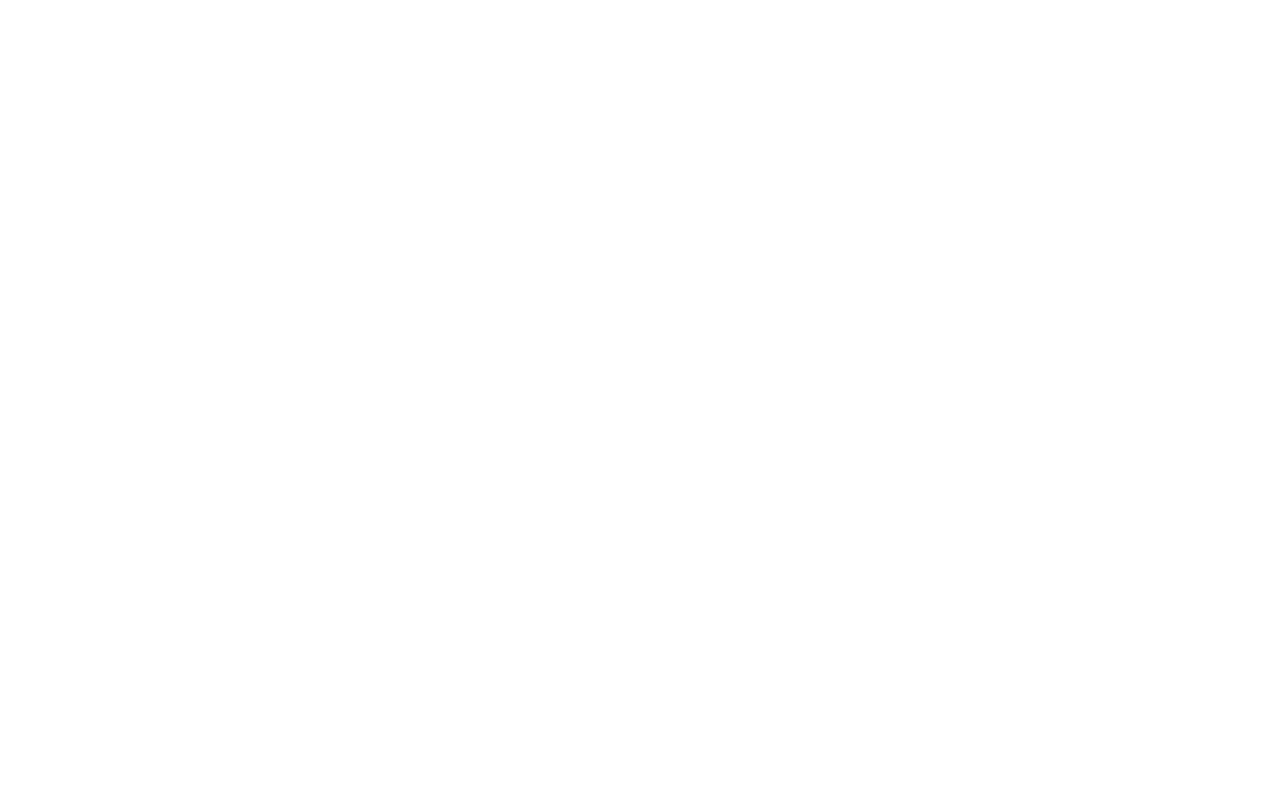
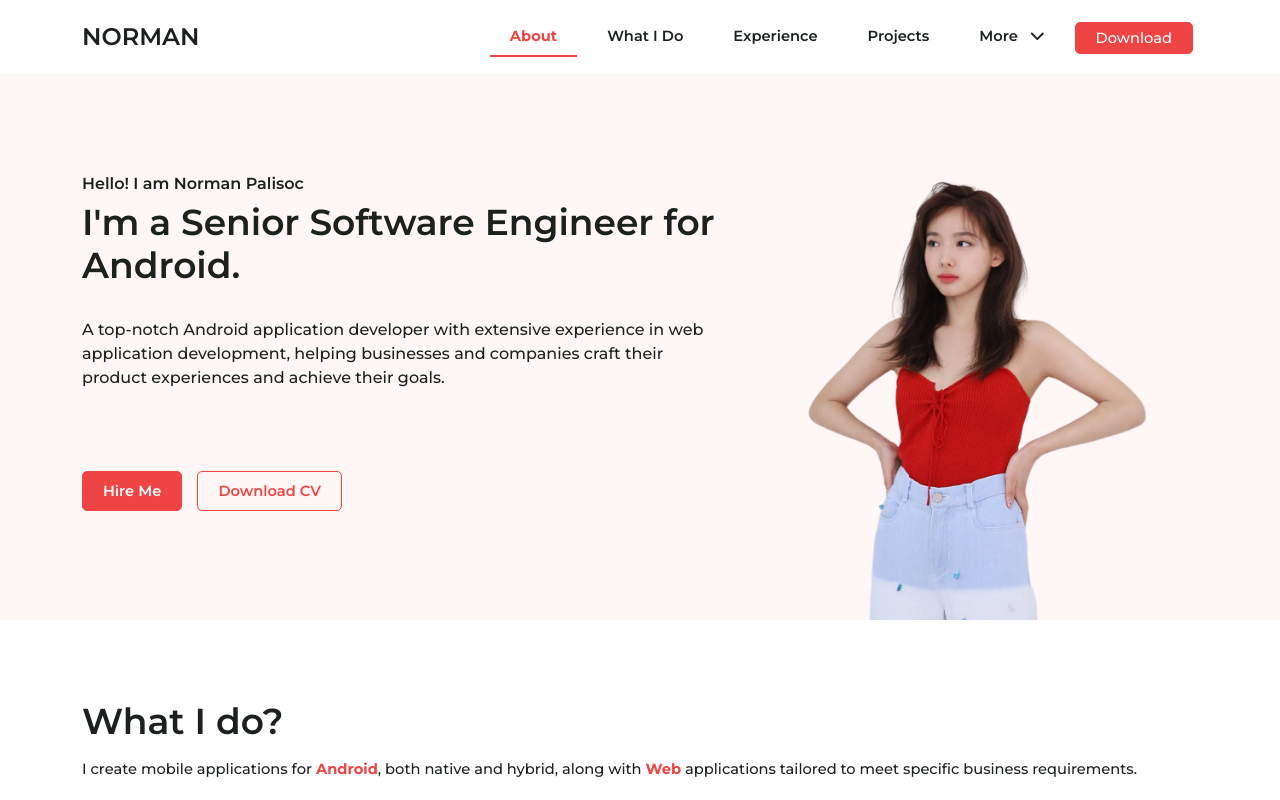
Before and after one commit to IAmArien/norman, a React (Create React App) app: page / in a window 1280 px wide. Before the commit this address had no page. Shown: the top 800 px of the page. Built offline with nearby package versions, Linux system fonts and the light colour scheme.

Commit message:
fix: change browser router to hash router

```diff
--- a/package.json
+++ b/package.json
@@ -1,7 +1,7 @@
 {
   "name": "norman",
   "version": "0.1.0",
-  "homepage": "https://iamarien.github.io/norman",
+  "homepage": "https://iamarien.github.io/#norman",
   "private": true,
   "dependencies": {
     "@emotion/react": "^11.11.3",
--- a/src/App.tsx
+++ b/src/App.tsx
@@ -12,11 +12,11 @@
   Testimonials,
   Footer
 } from './components';
-import { BrowserRouter, Route, Routes } from 'react-router-dom';
+import { BrowserRouter, HashRouter, Route, Routes } from 'react-router-dom';
 import { CVDownload } from './components/cvdownload/CVDownload';
 import { HireForm } from './components/hireform/HireForm';
 
-const MainLayout =(): React.ReactElement => {
+export const MainLayout =(): React.ReactElement => {
   return (
     <React.Fragment>
       <Header />
@@ -35,13 +35,14 @@
 export const App =(): React.ReactElement => {
   return (
     <React.Fragment>
-      <BrowserRouter>
+      <HashRouter>
         <Routes>
+          <Route path='/' index element={<MainLayout />} />
           <Route path='/norman' index element={<MainLayout />} />
           <Route path='/norman/cv' element={<CVDownload />} />
           <Route path='/norman/hire' element={<HireForm />} />
         </Routes>
-      </BrowserRouter>
+      </HashRouter>
     </React.Fragment>
   )
 }
--- a/src/components/cvdownload/CVDownload.tsx
+++ b/src/components/cvdownload/CVDownload.tsx
@@ -17,7 +17,7 @@
                 <div className="div-pdf-controls-wrapper">
                     <Container>
                         <div className="div-pdf-controls">
-                            <a href="/norman" className="pdf-download-title">NORMAN</a>
+                            <a href="/#norman" className="pdf-download-title">NORMAN</a>
                             <div className="div-pdf-btn-controls-wrapper">
                                 <Button variant="outline-primary" size="sm" className="pdf-download-btn pdf-download-btn-download" onClick={() => onDownloadCVClick()}>
                                     <FontAwesomeIcon icon={faCloudDownloadAlt} />
--- a/src/components/sections/about/About.tsx
+++ b/src/components/sections/about/About.tsx
@@ -8,7 +8,7 @@
 import NormanAboutPhoto from '../../../assets/images/NormanAboutPhoto.png';
 
 export const About =(): React.ReactElement => {
-    const onDownloadCVClick =() => { window.location.href = '/norman/cv'; }
+    const onDownloadCVClick =() => { window.location.href = '/#norman/cv'; }
     return (
         <React.Fragment>
             <div className="about-content-wrapper">
```
